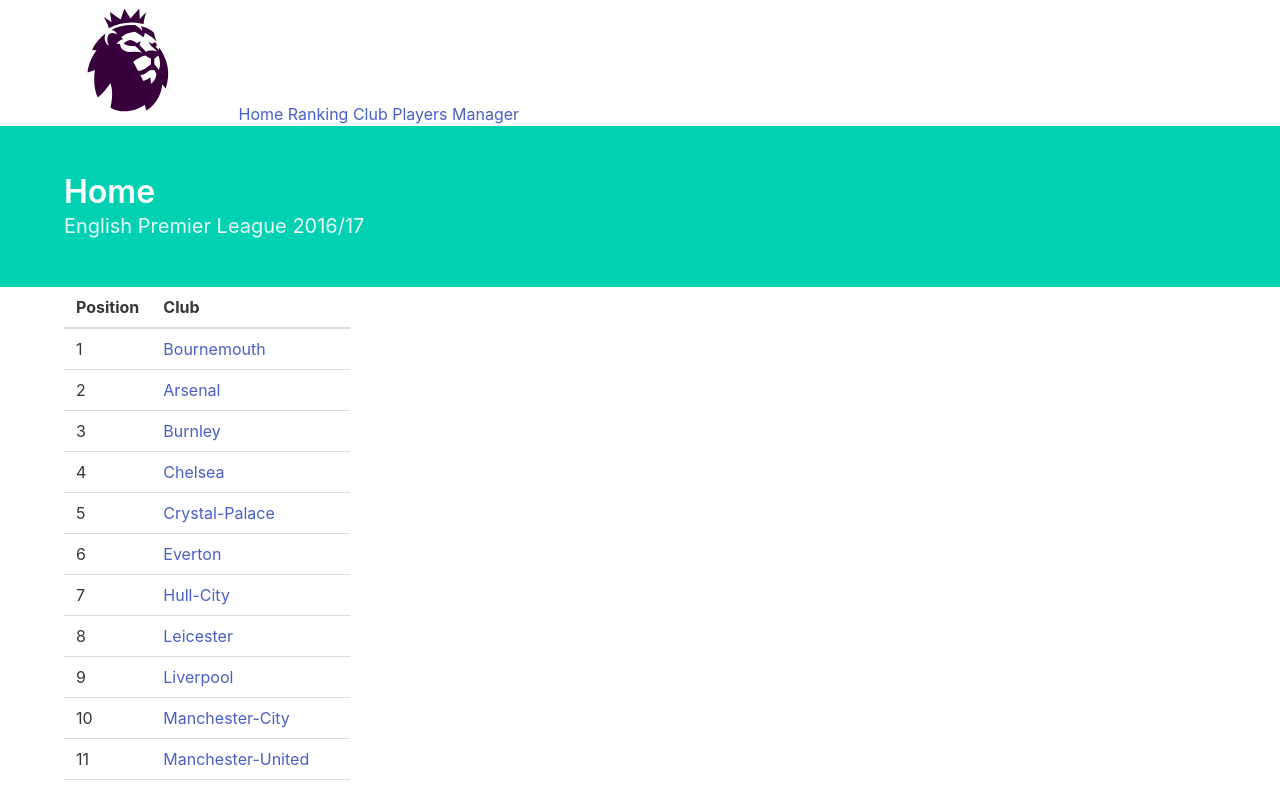
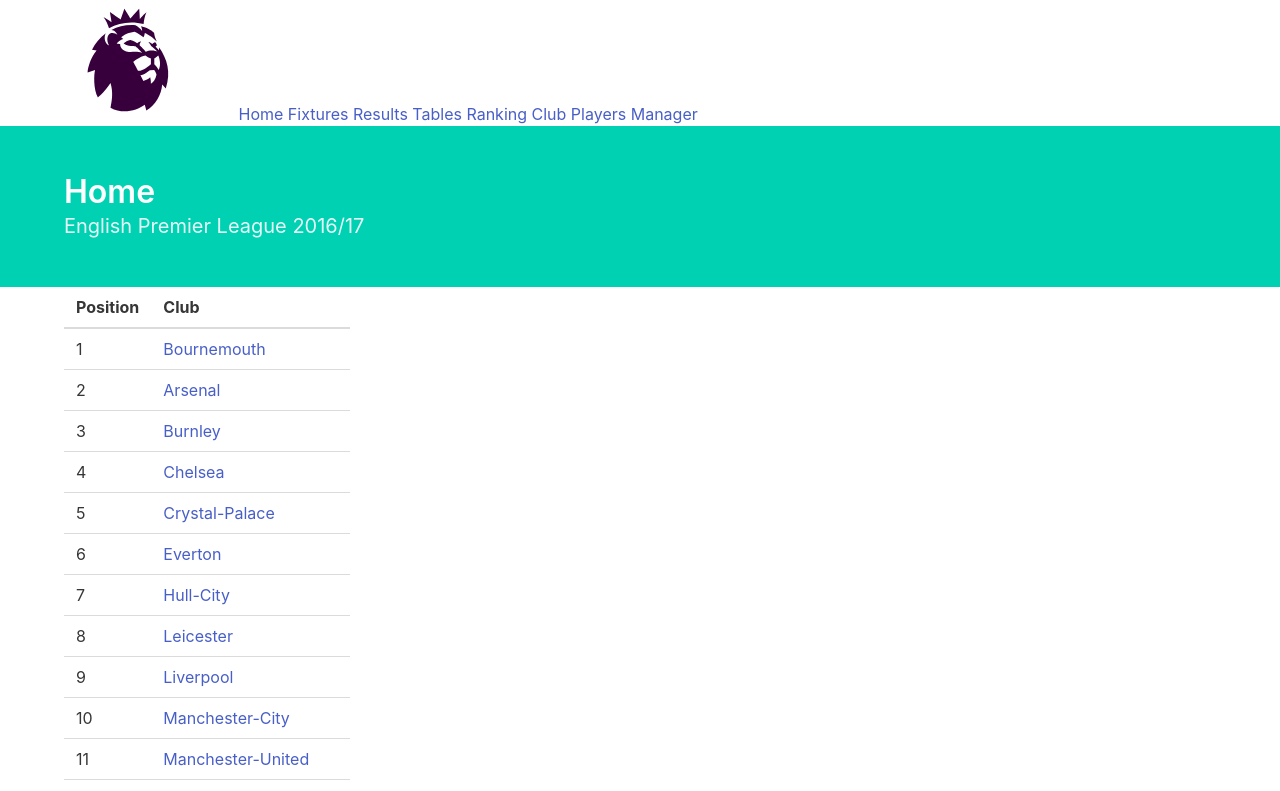
Before and after one commit to realroy/epl-db-client, a Vue app: page / in a window 1280 px wide. Shown: the top 791 px of the page. Built offline with nearby package versions, Linux system fonts and the light colour scheme; data requests are answered from the project's data file.

Commit message:
Add fixture and result page

```diff
--- a/src/components/Navbar.vue
+++ b/src/components/Navbar.vue
@@ -29,6 +29,9 @@
       return {
         routes: [
           {name: 'Home', path: '/'},
+          {name: 'Fixtures', path: '/fixtures'},
+          {name: 'Results', path: '/results'},
+          {name: 'Tables', path: '/tables'},
           {name: 'Ranking', path: '/ranking'},
           {name: 'Club', path: '/clubs'},
           {name: 'Players', path: '/players'},
```
